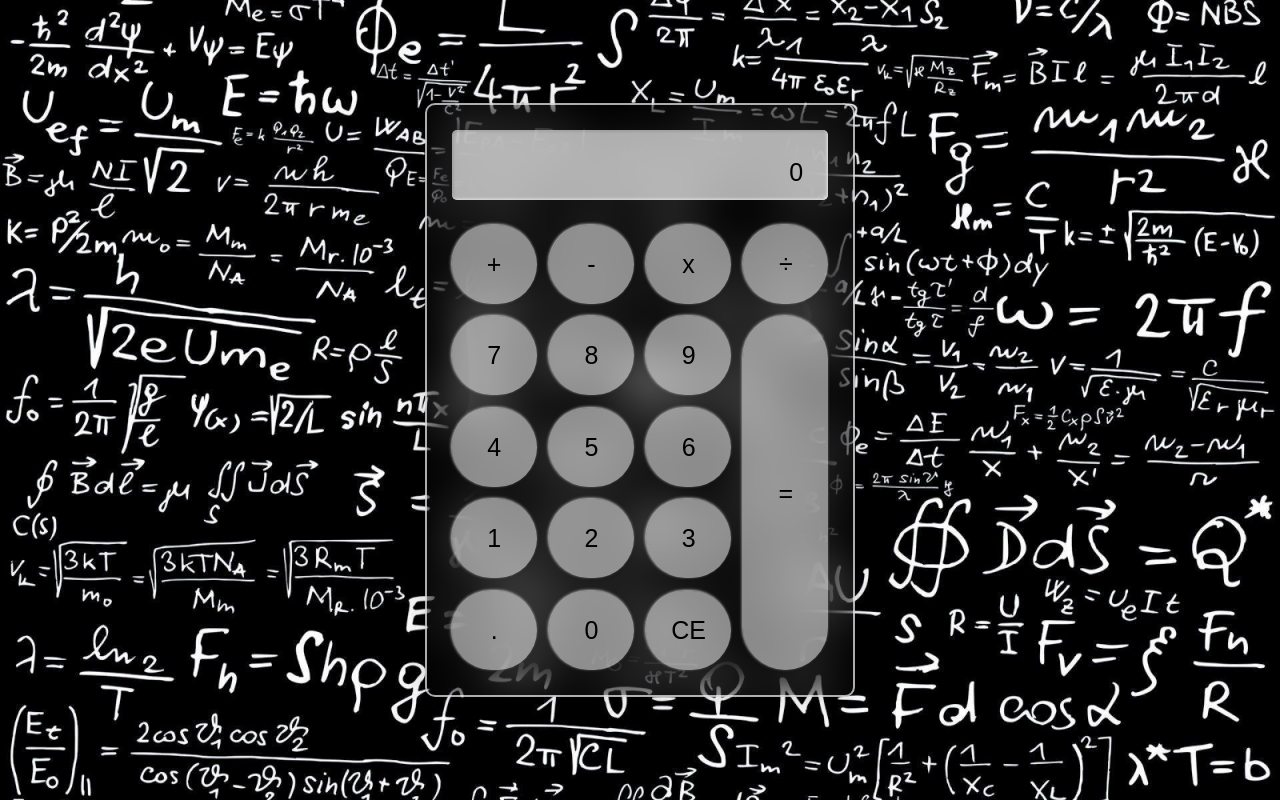
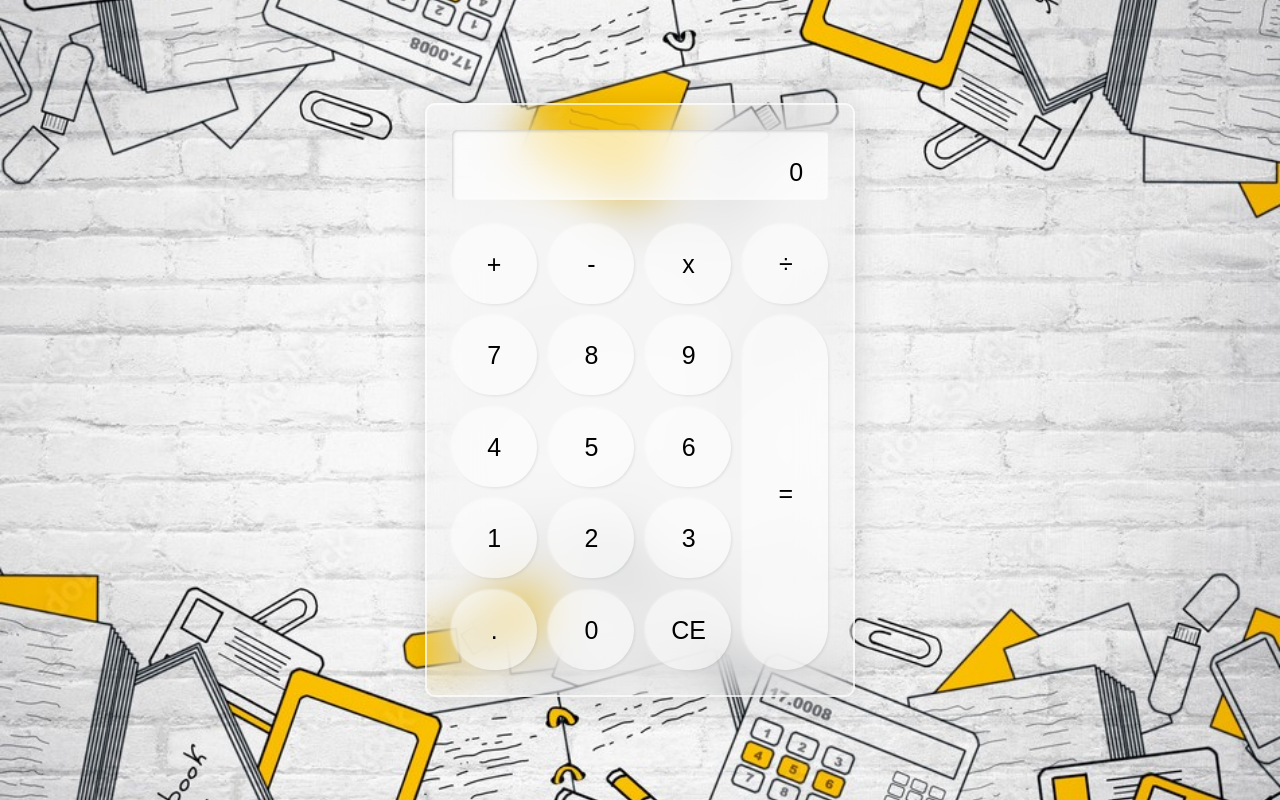
Before and after one commit to saujanyamahajan/Calculator, a plain HTML site: page index.html in a window 1280 px wide. Drawn offline with Linux system fonts and the light colour scheme.

Commit message:
changes in css

```diff
--- a/Style.css
+++ b/Style.css
@@ -14,7 +14,7 @@ html {
 
 body {
 	height: 100%;
-	background-image: url(/image/calci.jpg);
+	background-image: url(./image/bcg.jpg);
 	background-size: cover;
 	background-position: center center;
 	display: flex;
```
Also changed, not shown: image/bcg.jpg (added).
